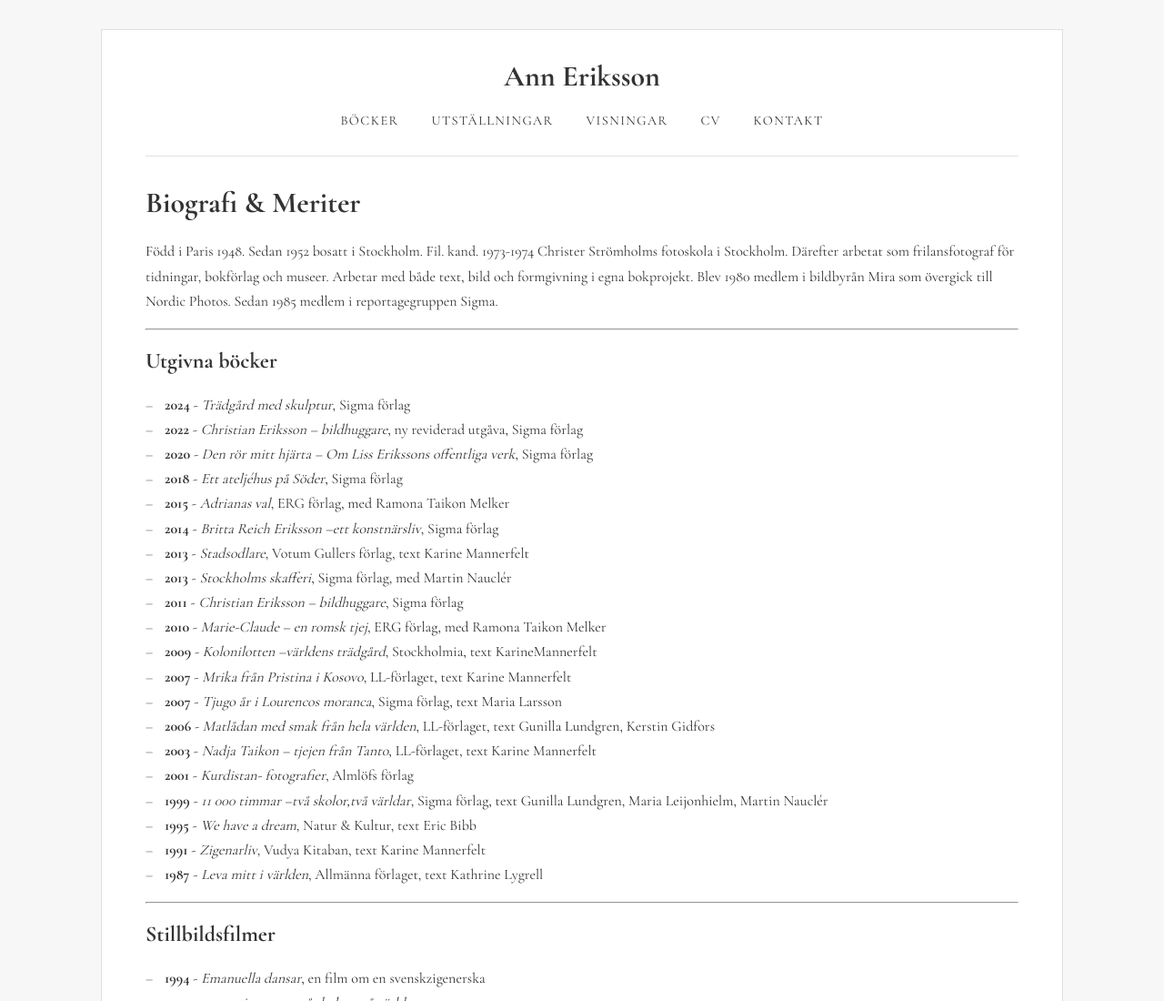
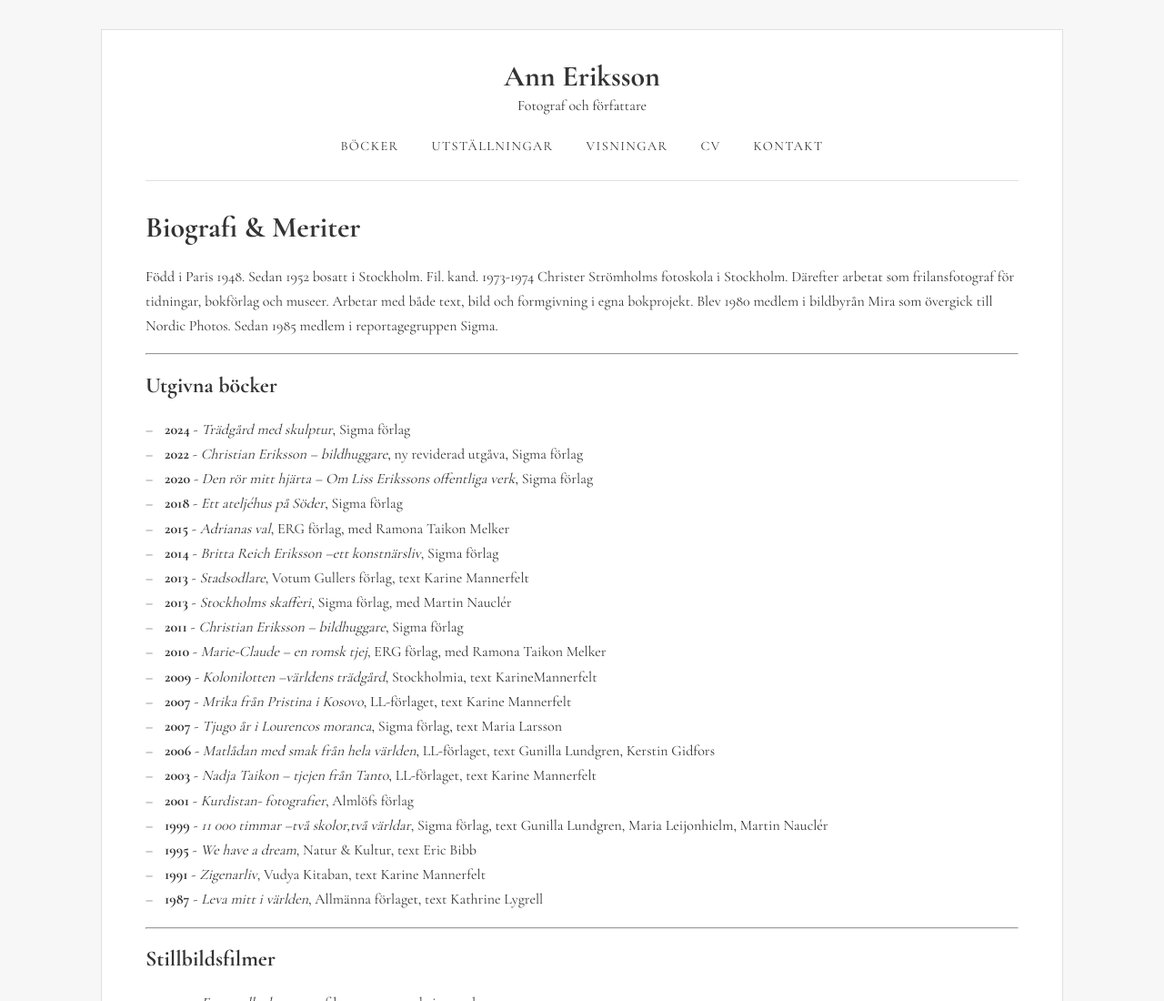
Before and after one commit to seallard/ann-portfolio, an Eleventy site: page src/pages/cv.md in a window 1280 px wide. Shown: the top 1100 px of the page at 91% size. Built offline with nearby package versions, Linux system fonts and the light colour scheme; Eleventy itself is replaced by a stand-in of ours; files that its build step writes are made by us from their sources.

Commit message:
Add subheader

```diff
--- a/src/_includes/base.njk
+++ b/src/_includes/base.njk
@@ -15,6 +15,7 @@
                 <div class="container">
                   <header>
                     <h1>Ann Eriksson</h1>
+                    <a href="/"> Fotograf och författare</a>
                     {# A main site title is good practice #}
                     <nav>
                       <nav>
```
